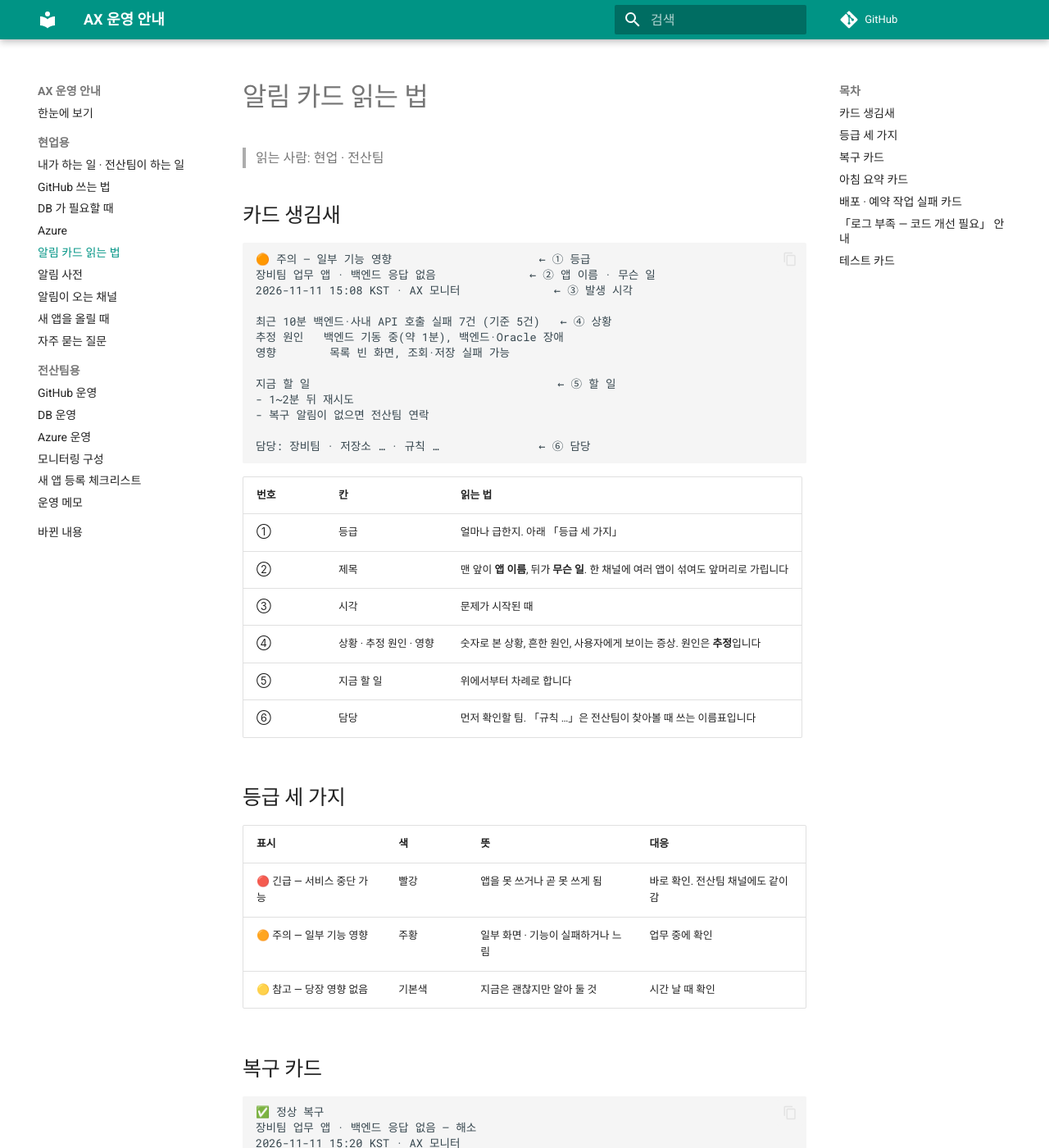
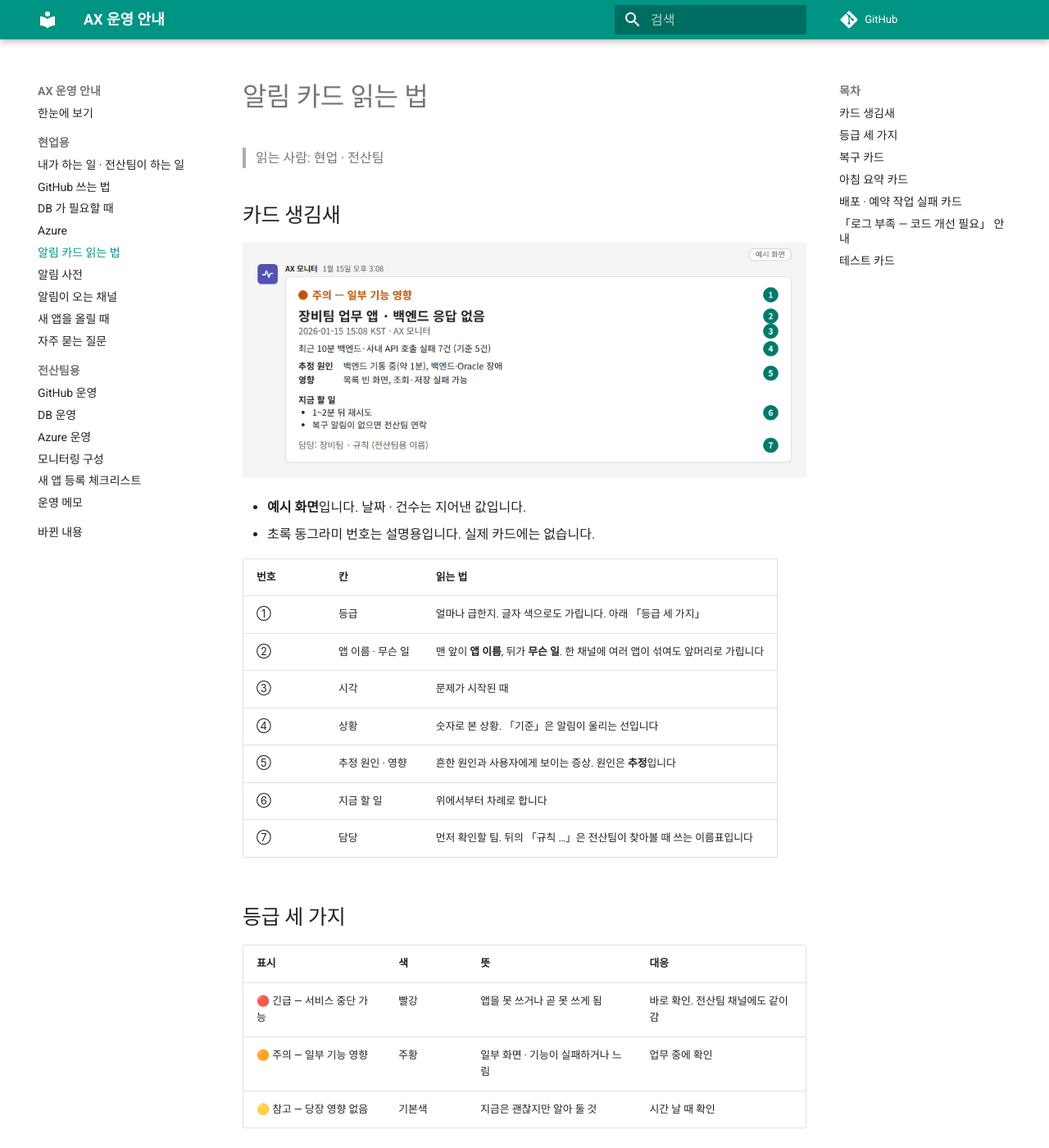
Before and after one commit to SinokorOfficial/ax-ops-guide, an MkDocs documentation site: the page built from docs/cards.md, in a window 1280 px wide and 1400 px high. Shown: the whole window at 82% size. Built offline with MkDocs 1.6.1 and Material for MkDocs 9.7.7, drawn with Linux system fonts in a browser that asks for light colours; comment, search, counter and statistics services are not loaded; some of the changed text lies outside the part shown.

Commit message:
docs: 알림 카드 읽는 법에 카드 예시 화면 추가
- 장애(번호 설명) · 긴급 · 복구 · 아침 요약(있는 날/없는 날) · 배포 실패 6장
- 원본 HTML 과 찍는 스크립트는 docs/assets/cards/src

Co-Authored-By: Claude Fable 5.2 <noreply@anthropic.com>

````diff
--- a/docs/cards.md
+++ b/docs/cards.md
@@ -4,30 +4,20 @@
 
 ## 카드 생김새
 
-```text
-🟠 주의 — 일부 기능 영향                      ← ① 등급
-장비팀 업무 앱 · 백엔드 응답 없음              ← ② 앱 이름 · 무슨 일
-2026-11-11 15:08 KST · AX 모니터              ← ③ 발생 시각
+![주의 등급 장애 카드 예시 — 주황색 등급 줄, 제목 「장비팀 업무 앱 · 백엔드 응답 없음」, 시각, 상황 한 줄, 추정 원인 · 영향, 지금 할 일, 담당 줄에 ①~⑦ 번호가 붙어 있음](assets/cards/alert.png)
 
-최근 10분 백엔드·사내 API 호출 실패 7건 (기준 5건)   ← ④ 상황
-추정 원인   백엔드 기동 중(약 1분), 백엔드·Oracle 장애
-영향        목록 빈 화면, 조회·저장 실패 가능
-
-지금 할 일                                     ← ⑤ 할 일
-- 1~2분 뒤 재시도
-- 복구 알림이 없으면 전산팀 연락
-
-담당: 장비팀 · 저장소 … · 규칙 …               ← ⑥ 담당
-```
+- **예시 화면**입니다. 날짜 · 건수는 지어낸 값입니다.
+- 초록 동그라미 번호는 설명용입니다. 실제 카드에는 없습니다.
 
 | 번호 | 칸 | 읽는 법 |
 | --- | --- | --- |
-| ① | 등급 | 얼마나 급한지. 아래 「등급 세 가지」 |
-| ② | 제목 | 맨 앞이 **앱 이름**, 뒤가 **무슨 일**. 한 채널에 여러 앱이 섞여도 앞머리로 가립니다 |
+| ① | 등급 | 얼마나 급한지. 글자 색으로도 가립니다. 아래 「등급 세 가지」 |
+| ② | 앱 이름 · 무슨 일 | 맨 앞이 **앱 이름**, 뒤가 **무슨 일**. 한 채널에 여러 앱이 섞여도 앞머리로 가립니다 |
 | ③ | 시각 | 문제가 시작된 때 |
-| ④ | 상황 · 추정 원인 · 영향 | 숫자로 본 상황, 흔한 원인, 사용자에게 보이는 증상. 원인은 **추정**입니다 |
-| ⑤ | 지금 할 일 | 위에서부터 차례로 합니다 |
-| ⑥ | 담당 | 먼저 확인할 팀. 「규칙 …」은 전산팀이 찾아볼 때 쓰는 이름표입니다 |
+| ④ | 상황 | 숫자로 본 상황. 「기준」은 알림이 울리는 선입니다 |
+| ⑤ | 추정 원인 · 영향 | 흔한 원인과 사용자에게 보이는 증상. 원인은 **추정**입니다 |
+| ⑥ | 지금 할 일 | 위에서부터 차례로 합니다 |
+| ⑦ | 담당 | 먼저 확인할 팀. 뒤의 「규칙 …」은 전산팀이 찾아볼 때 쓰는 이름표입니다 |
 
 ## 등급 세 가지
 
@@ -37,21 +27,15 @@
 | 🟠 주의 — 일부 기능 영향 | 주황 | 일부 화면 · 기능이 실패하거나 느림 | 업무 중에 확인 |
 | 🟡 참고 — 당장 영향 없음 | 기본색 | 지금은 괜찮지만 알아 둘 것 | 시간 날 때 확인 |
 
+![긴급 등급 카드 예시 — 빨간색 등급 줄 「긴급 — 서비스 중단 가능」, 제목 「자금팀 허브 · 서버 내려감」, 영향 「전 사용자 접속 불가」](assets/cards/urgent.png)
+
+- 긴급 카드 **예시 화면**입니다. 등급 줄만 빨강이고 나머지 구성은 같습니다.
+
 ## 복구 카드
 
-```text
-✅ 정상 복구
-장비팀 업무 앱 · 백엔드 응답 없음 — 해소
-2026-11-11 15:20 KST · AX 모니터
+![복구 카드 예시 — 초록색 「정상 복구」 줄, 제목 「장비팀 업무 앱 · 백엔드 응답 없음 — 해소」, 발생 시각과 지속 시간 약 12분](assets/cards/resolved.png)
 
-정상으로 돌아옴
-발생   2026-11-11 15:08 KST
-지속   약 12분
-
-지금 할 일
-- 추가 조치 불필요
-- 하루 여러 번 반복되면 담당 팀에서 원인 확인
-```
+- **예시 화면**입니다. 원인 · 영향 자리에 **발생 시각 · 지속 시간**이 옵니다.
 
 - 장애 카드와 **같은 제목에 「— 해소」**가 붙습니다. 짝을 맞춰 보면 됩니다.
 - 복구 카드가 오면 그 건은 끝입니다.
@@ -59,15 +43,12 @@
 
 ## 아침 요약 카드
 
-```text
-📋 AX 모니터링 요약
-장비팀 · 알림이 울린 앱 1개
-2026-11-12 08:40 KST · 지난 하루
+![아침 요약 카드 예시(알림 있는 날) — 「AX 모니터링 요약」, 「전체 · 알림이 울린 앱 2개」, 앱마다 한 줄씩 알림 종류와 건수](assets/cards/digest.png)
 
-장비팀 업무 앱   백엔드 응답 없음 2건 · 오류 응답 발생 1건
+![아침 요약 카드 예시(알림 없는 날) — 초록색 「AX 모니터링 요약」, 「장비팀 · 알림 없음 — 정상」](assets/cards/digest-quiet.png)
 
-대상: 장비팀 업무 앱
-```
+- **예시 화면**입니다. 위는 알림이 있던 날(전산팀 채널), 아래는 없던 날(팀 채널)입니다.
+- 앱마다 한 줄: 왼쪽이 앱 이름, 오른쪽이 알림 종류 · 건수
 
 - **언제**: 평일 아침 08:40
 - **어디로**: 채널마다 한 장 — 팀 채널에는 그 팀 앱만, 전산팀 채널에는 전체
@@ -77,22 +58,9 @@
 
 ## 배포 · 예약 작업 실패 카드
 
-```text
-🟠 주의 — 일부 기능 영향
-기획팀 포탈 · 예약 작업 실패
-2026-11-12 08:01 KST · GitHub Actions
+![배포 실패 카드 예시 — 주황색 주의 등급, 제목 「기획팀 포탈 · 배포 실패」, 브랜치 · 실행 · 영향, 지금 할 일, 맨 아래 「실행 기록 열기」 단추](assets/cards/deploy-fail.png)
 
-「자료 동기화」 실행 실패
-브랜치   main
-실행     (실행한 계정)
-영향     이 작업이 채우는 자료 미갱신 가능
-
-지금 할 일
-- 실행 기록에서 실패한 단계 확인
-- 일시 오류면 「Re-run failed jobs」 로 재실행
-
-[실행 기록 열기]
-```
+- **예시 화면**입니다. 「실행」 칸에는 그 작업을 돌린 GitHub 계정이 나옵니다.
 
 | 제목 | 뜻 |
 | --- | --- |
````
Also changed, not shown: README.md (+1 -0 lines), docs/assets/cards/src/cards.html (added, +185 -0 lines), docs/assets/cards/src/shoot.js (added, +17 -0 lines), docs/changelog.md (+4 -0 lines), docs/assets/cards/alert.png (added), docs/assets/cards/deploy-fail.png (added), docs/assets/cards/digest-quiet.png (added), docs/assets/cards/digest.png (added), docs/assets/cards/resolved.png (added), docs/assets/cards/urgent.png (added).
